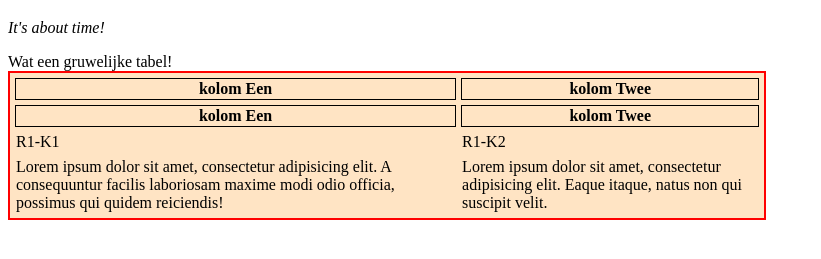
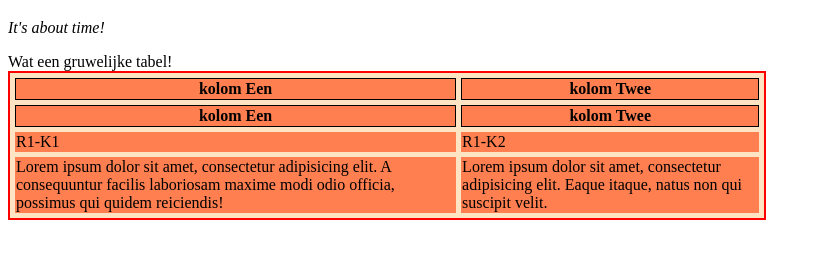
Before and after one commit to alexdewaal66/git-practice-2021-03, a plain HTML site: page index.html in a window 1280 px wide. Shown: the part 61-320 px from the top of the page, without its empty margins (0-821 px from the left). Drawn offline with Linux system fonts and the light colour scheme.

Commit message:
The table is definitely hideous

```diff
--- a/styles.css
+++ b/styles.css
@@ -16,3 +16,7 @@ table {
 th {
     border: 1px solid black;
 }
+
+tr  {
+    background-color: coral;
+}
```
